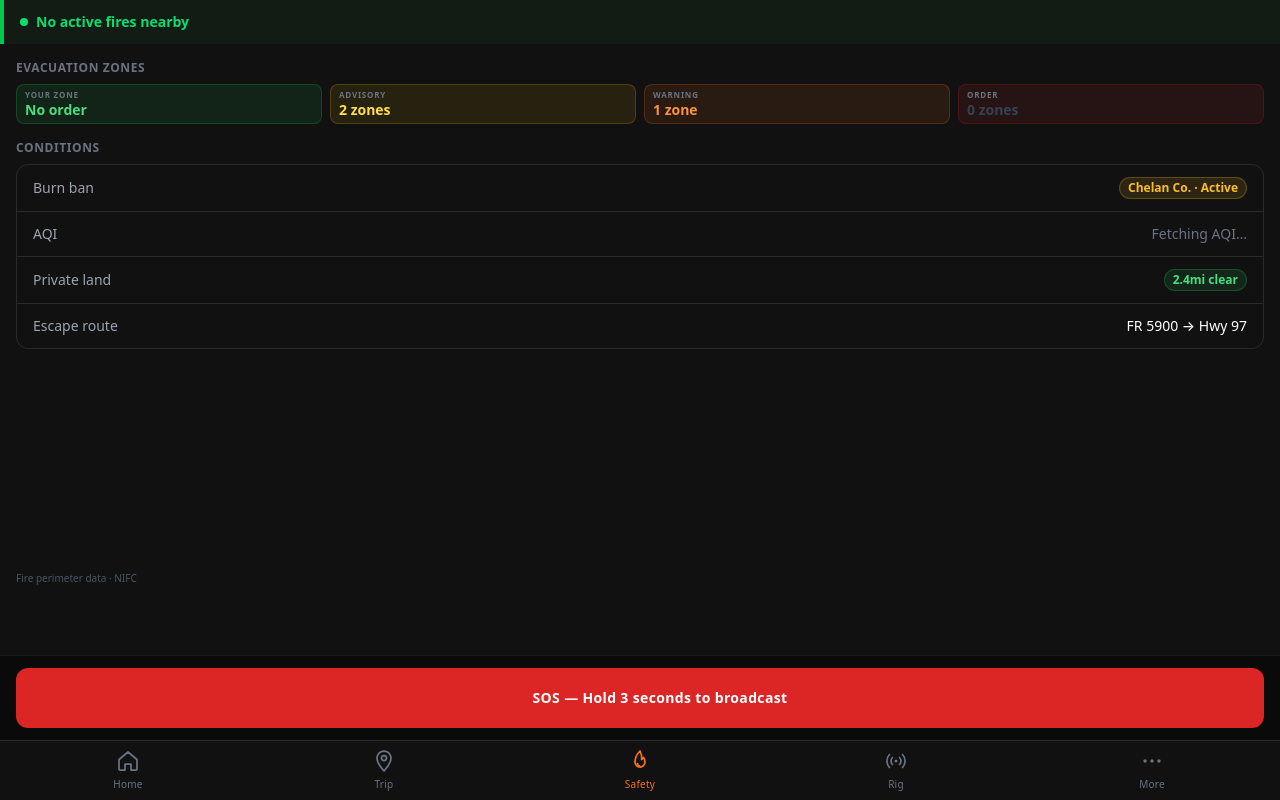
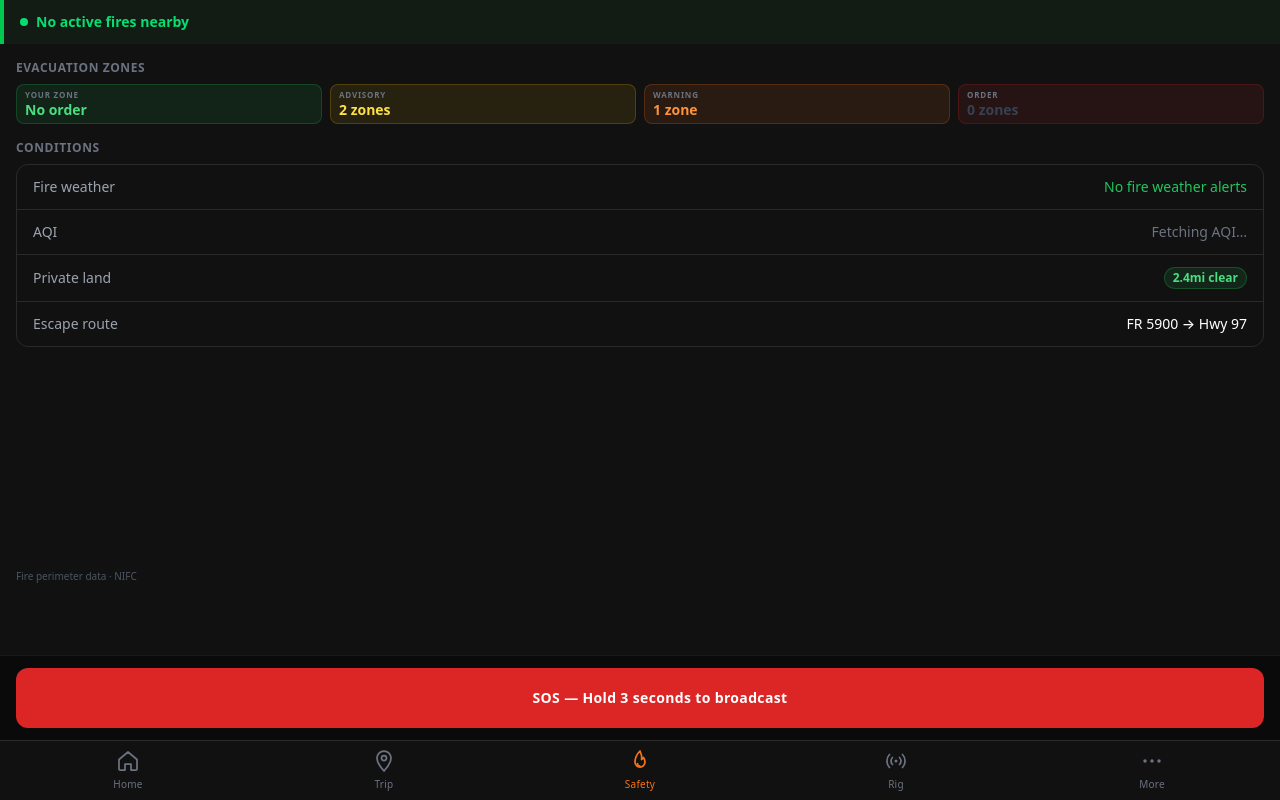
Before and after one commit to danbrown1010/chomp-app, a React (Vite) app: page / in a window 1280 px wide. Both pictures are taken after a click on the button "Safety". Built offline with nearby package versions, Linux system fonts and the light colour scheme; no server answers.

Commit message:
Add NOAA fire weather alerts — Red Flag Warning, Fire Weather Watch

```diff
--- a/src/hooks/useWeather.js
+++ b/src/hooks/useWeather.js
@@ -60,3 +60,27 @@ export function useWeather(lat, lng) {
 
   return { weather, forecast, loading, error }
 }
+
+export function useFireWeather(lat, lng) {
+  const [alerts, setAlerts] = useState([])
+  const [loading, setLoading] = useState(true)
+
+  useEffect(() => {
+    if (!lat || !lng) return
+
+    fetch(
+      `https://api.weather.gov/alerts/active` +
+      `?point=${lat.toFixed(4)},${lng.toFixed(4)}` +
+      `&event=Red%20Flag%20Warning,Fire%20Weather%20Watch,Extreme%20Fire%20Behavior`,
+      { headers: { 'User-Agent': 'ChompApp/0.1 contact@chomp.app' } }
+    )
+      .then(r => r.json())
+      .then(data => {
+        setAlerts(data.features || [])
+        setLoading(false)
+      })
+      .catch(() => setLoading(false))
+  }, [lat, lng])
+
+  return { alerts, loading }
+}
--- a/src/pages/SafetyPage.jsx
+++ b/src/pages/SafetyPage.jsx
@@ -4,6 +4,7 @@ import 'maplibre-gl/dist/maplibre-gl.css'
 import distance from '@turf/distance'
 import { point } from '@turf/helpers'
 import { useFireData } from '../hooks/useFireData'
+import { useFireWeather } from '../hooks/useWeather'
 import { useAppStore } from '../store/index'
 
 // Static conditions — real APIs to be added later
@@ -28,6 +29,11 @@ function getFireCoord(feature) {
 export default function SafetyPage() {
   const { location, aqi } = useAppStore()
   const { fires, loading: fireLoading, error: fireError, lastUpdated } = useFireData()
+  const { alerts } = useFireWeather(location?.lat, location?.lng)
+
+  const hasRedFlag   = alerts.some(a => a.properties.event === 'Red Flag Warning')
+  const hasFireWatch = alerts.some(a => a.properties.event === 'Fire Weather Watch')
+  const redFlagAlert = alerts.find(a => a.properties.event === 'Red Flag Warning')
 
   const nearbyFires = useMemo(() => {
     if (!fires?.features?.length) return []
@@ -59,11 +65,24 @@ export default function SafetyPage() {
     <div className="flex flex-col h-full">
       <div className="flex-1 overflow-y-auto">
         <FireStatus nearest={nearest} loading={fireLoading} error={fireError} updatedStr={updatedStr} />
+        {hasRedFlag && (
+          <div
+            className="mx-4 mt-3 rounded-r-lg px-3 py-2"
+            style={{ borderLeft: '3px solid #f97316', background: 'rgba(249,115,22,0.1)' }}
+          >
+            <p className="text-sm font-semibold" style={{ color: '#f97316' }}>Red Flag Warning</p>
+            <p className="text-xs text-[#9ca3af] mt-0.5 leading-snug">
+              {redFlagAlert?.properties?.headline ?? 'Fire weather conditions in effect'}
+            </p>
+          </div>
+        )}
         <div className="p-4 flex flex-col gap-4 pb-6">
           <EvacZones     {...SEED.evac} />
           <Conditions
             burnBan={SEED.conditions.burnBan}
             aqi={aqi}
+            hasRedFlag={hasRedFlag}
+            hasFireWatch={hasFireWatch}
             privateLand={SEED.conditions.privateLand}
             escapeRoute={SEED.conditions.escapeRoute}
           />
@@ -189,14 +208,17 @@ function Badge({ text, variant }) {
   )
 }
 
-function Conditions({ burnBan, aqi, privateLand, escapeRoute }) {
+function Conditions({ burnBan, aqi, hasRedFlag, hasFireWatch, privateLand, escapeRoute }) {
+  const fireWeatherColor = hasRedFlag ? '#ef4444' : hasFireWatch ? '#f97316' : '#22c55e'
+  const fireWeatherText  = hasRedFlag ? 'Red Flag Warning active' : hasFireWatch ? 'Fire Weather Watch active' : 'No fire weather alerts'
+
   return (
     <div>
       <p className="text-xs font-semibold text-[#6b7280] uppercase tracking-wider mb-2">Conditions</p>
       <div className="bg-[#111] border border-[#2a2a2a] rounded-xl overflow-hidden divide-y divide-[#2a2a2a]">
         <div className="flex items-center justify-between px-4 py-3">
-          <span className="text-sm text-[#9ca3af]">Burn ban</span>
-          <Badge text={`${burnBan.county} · ${burnBan.status}`} variant={burnBan.status === 'Active' ? 'amber' : 'green'} />
+          <span className="text-sm text-[#9ca3af]">Fire weather</span>
+          <span className="text-sm font-medium" style={{ color: fireWeatherColor }}>{fireWeatherText}</span>
         </div>
         <div className="flex items-center justify-between px-4 py-3">
           <span className="text-sm text-[#9ca3af]">AQI</span>
```
